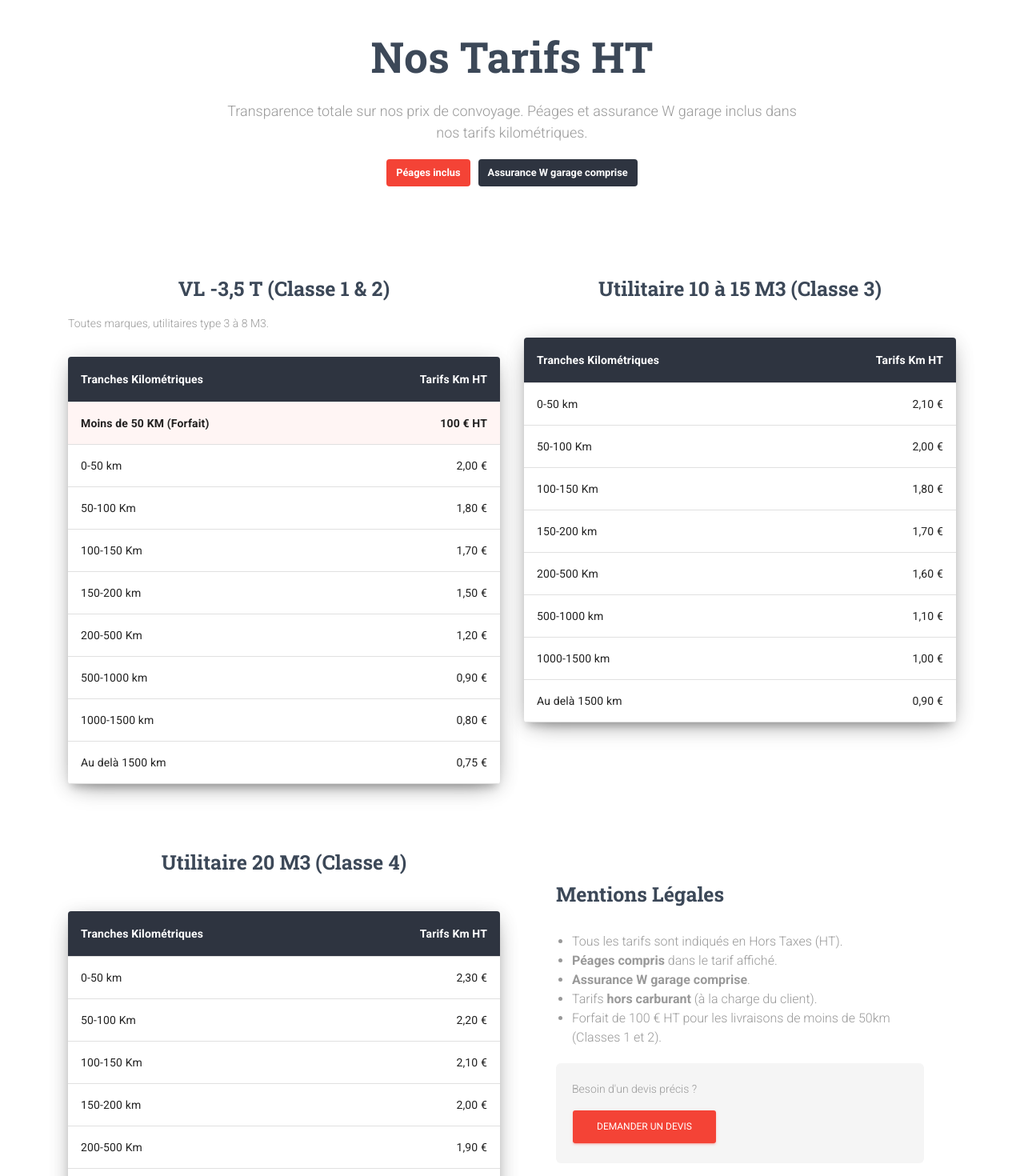
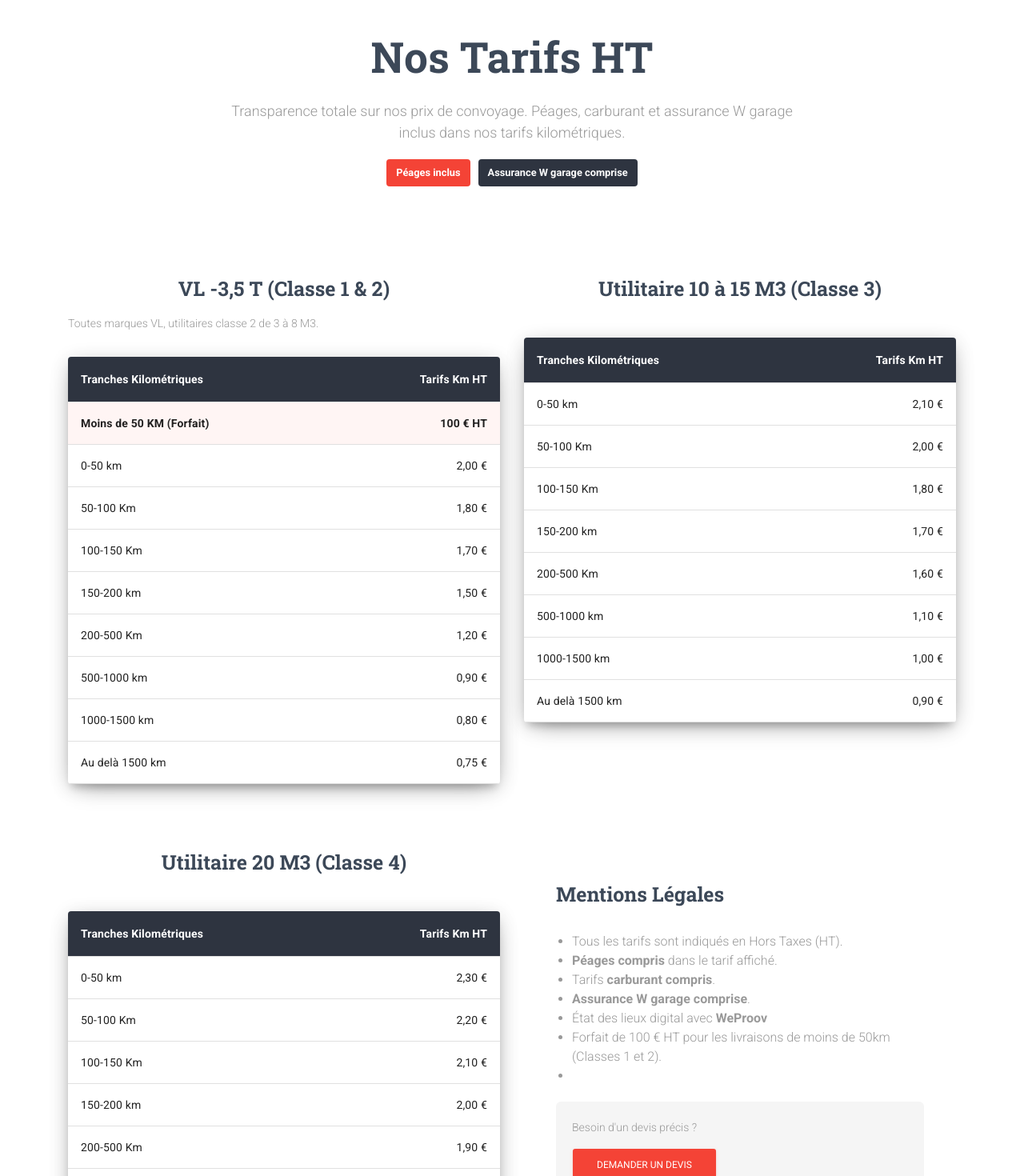
Before and after one commit to vcartransport/Vcar, a Next.js app: page /tarifs in a window 1280 px wide. Shown: the part 140-1610 px from the top of the page at 80% size. Built offline with nearby package versions, Linux system fonts and the light colour scheme.

Commit message:
Mise à jour des tarifs (carburant inclus, WeProov) et des descriptions de services

```diff
--- a/pages-sections/LandingPage-Sections/VCarServicesSection.tsx
+++ b/pages-sections/LandingPage-Sections/VCarServicesSection.tsx
@@ -52,7 +52,7 @@ export default function VCarServicesSection() {
                         </div>
                         <h3 className={classes.cardTitle}>W Garage + Assurance</h3>
                         <p className={classes.cardDescription}>
-                            Garage W agréé avec assurance tous risques incluse pour une
+                            W Garage agréé avec assurance tous risques incluse pour une
                             protection maximale de votre véhicule pendant le transport.
                         </p>
                     </div>
--- a/pages/about.tsx
+++ b/pages/about.tsx
@@ -157,7 +157,7 @@ export default function AboutPage(props) {
                             <GridItem xs={12} sm={6} md={3}>
                                 <InfoArea
                                     title="Transfert Professionnel"
-                                    description="Constructeurs, loueurs, entreprises... Transfert adapté à vos besoins."
+                                    description="Constructeurs, loueurs, entreprises... Transfert adapté à vos besoins, transfert de flottes gros volumes."
                                     icon={LocalShipping}
                                     iconColor="success"
                                     vertical
--- a/pages/tarifs.tsx
+++ b/pages/tarifs.tsx
@@ -170,7 +170,7 @@ export default function TarifsPage(props) {
                                 <h1 className={classes.title}>Nos Tarifs HT</h1>
                                 <h4 className={classes.description}>
                                     Transparence totale sur nos prix de convoyage.
-                                    Péages et assurance W garage inclus dans nos tarifs kilométriques.
+                                    Péages, carburant et assurance W garage inclus dans nos tarifs kilométriques.
                                 </h4>
                                 <div style={{ marginTop: "20px" }}>
                                     <span className={classes.badge}>Péages inclus</span>
@@ -187,7 +187,7 @@ export default function TarifsPage(props) {
                             <GridItem xs={12} md={6}>
                                 <h3 className={classes.title} style={{ textAlign: "left" }}>VL -3,5 T (Classe 1 & 2)</h3>
                                 <p className={classes.description} style={{ textAlign: "left" }}>
-                                    Toutes marques, utilitaires type 3 à 8 M3.
+                                    Toutes marques VL, utilitaires classe 2 de 3 à 8 M3.
                                 </p>
                                 <TableContainer component={Paper} className={classes.tableContainer}>
                                     <Table aria-label="tarifs vl">
@@ -268,9 +268,11 @@ export default function TarifsPage(props) {
                                     <ul className={classes.description} style={{ paddingLeft: "20px" }}>
                                         <li>Tous les tarifs sont indiqués en Hors Taxes (HT).</li>
                                         <li><strong>Péages compris</strong> dans le tarif affiché.</li>
+                                        <li>Tarifs <strong>carburant compris</strong>.</li>
                                         <li><strong>Assurance W garage comprise</strong>.</li>
-                                        <li>Tarifs <strong>hors carburant</strong> (à la charge du client).</li>
+                                        <li>État des lieux digital avec <strong>WeProov</strong></li>
                                         <li>Forfait de 100 € HT pour les livraisons de moins de 50km (Classes 1 et 2).</li>
+                                        <li></li>
                                     </ul>
                                     <div className={classes.ctaSection} style={{ marginTop: "20px", textAlign: "left", padding: "20px" }}>
                                         <p className={classes.description}>Besoin d'un devis précis ?</p>
```
